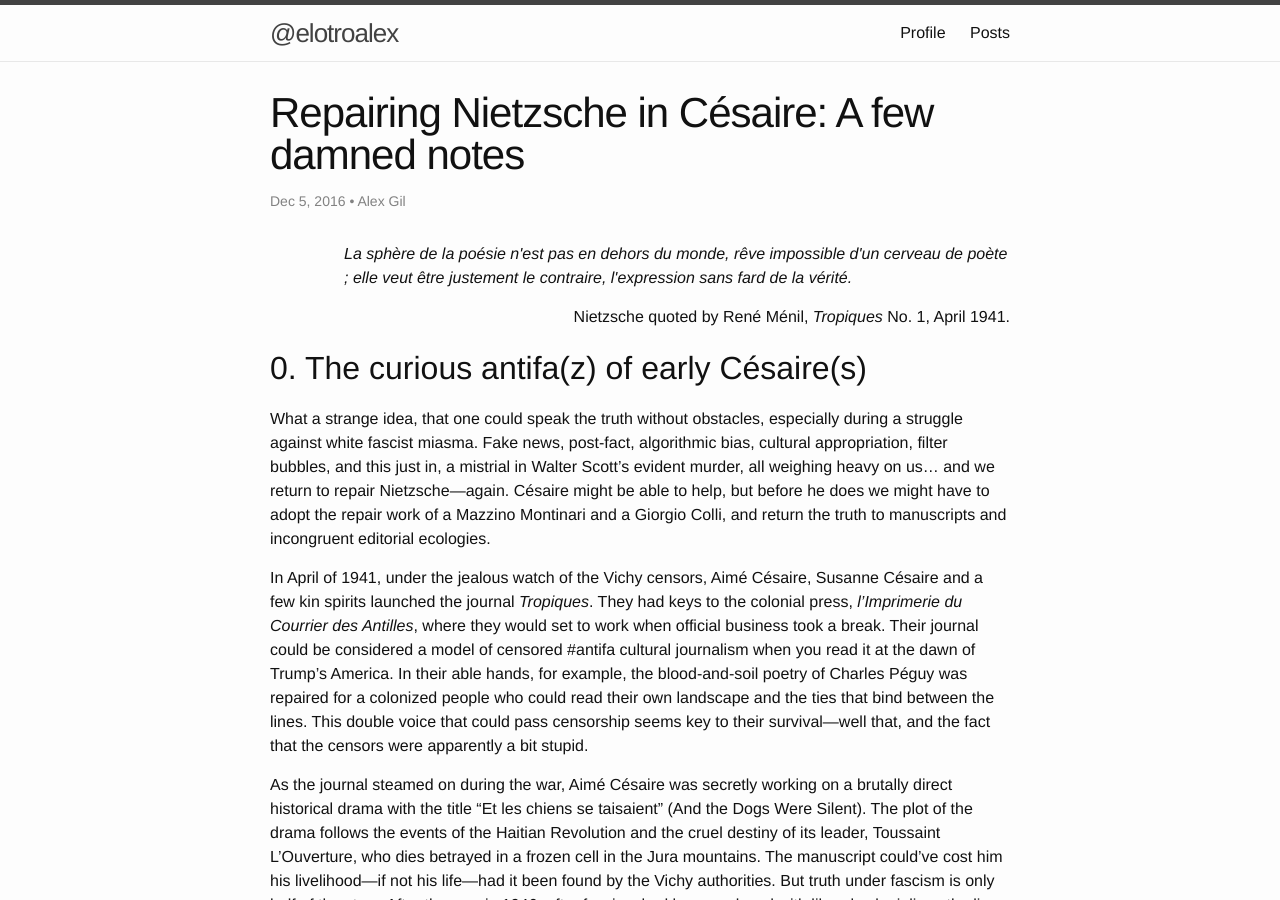
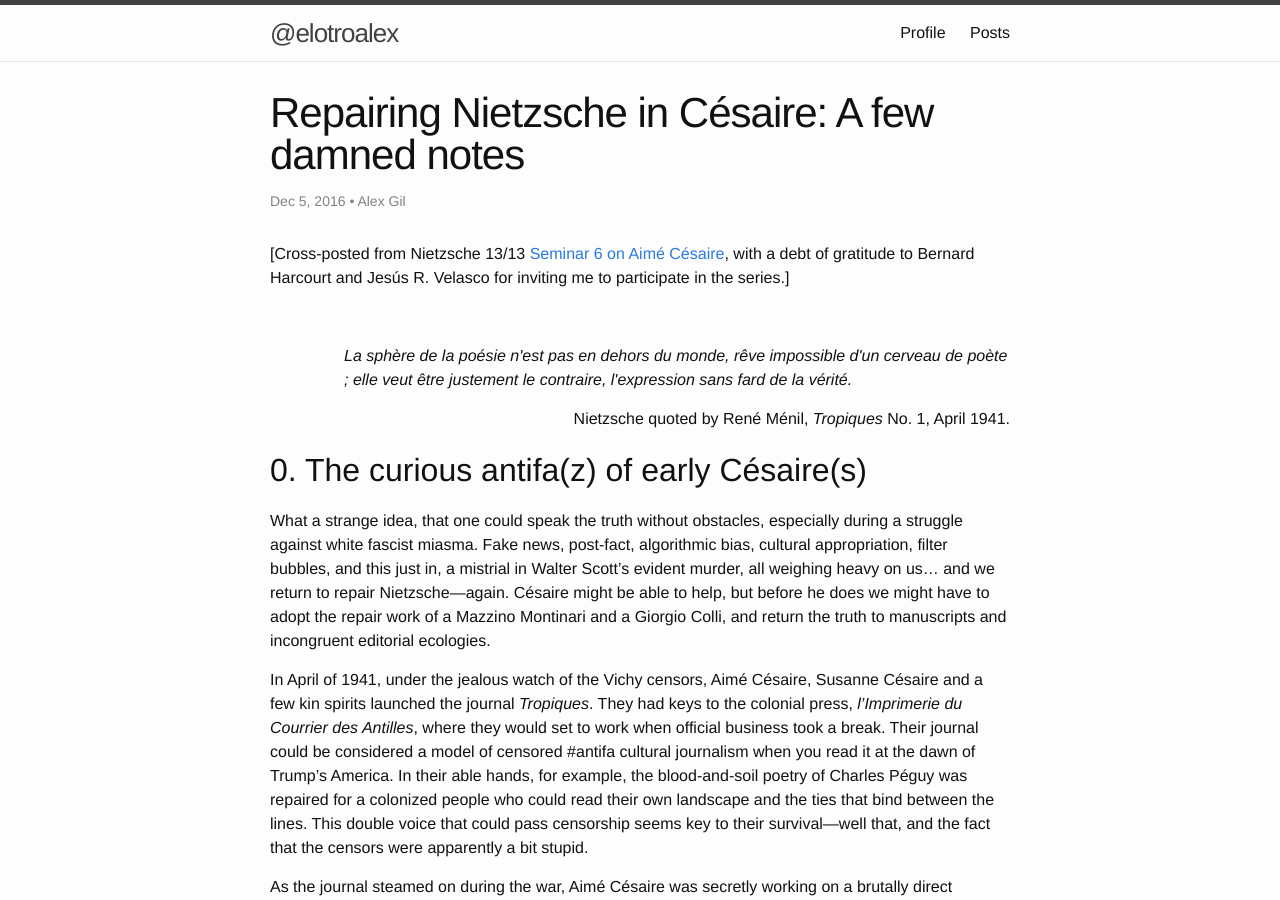
Before and after one commit to elotroalex/elotroalex, a Jekyll site: the page built from _posts/2016-12-05-repairing-nietzsche.md, in a window 1280 px wide and 900 px high. Built offline with Jekyll 4.4.1, drawn with Linux system fonts in a browser that asks for light colours.

Commit message:
added prelude to nietzsche article

```diff
--- a/_posts/2016-12-05-repairing-nietzsche.md
+++ b/_posts/2016-12-05-repairing-nietzsche.md
@@ -6,6 +6,10 @@ permalink: /repairing-nietzsche/
 category: Digital Humanities
 author: Alex Gil
 ---
+
+[Cross-posted from Nietzsche 13/13 [Seminar 6 on Aimé Césaire](http://blogs.law.columbia.edu/nietzsche1313/6-13/), with a debt of gratitude to Bernard Harcourt and Jesús R. Velasco for inviting me to participate in the series.]
+
+<br>
 
 <p style="margin-left: 10%;"><em>La sphère de la poésie n'est pas en dehors du monde, rêve impossible d'un cerveau de poète ; elle veut être justement le contraire, l'expression sans fard de la vérité.</em></p>
 <p style="text-align: right;">Nietzsche quoted by René Ménil, <em>Tropiques</em> No. 1, April 1941.</p>
```
